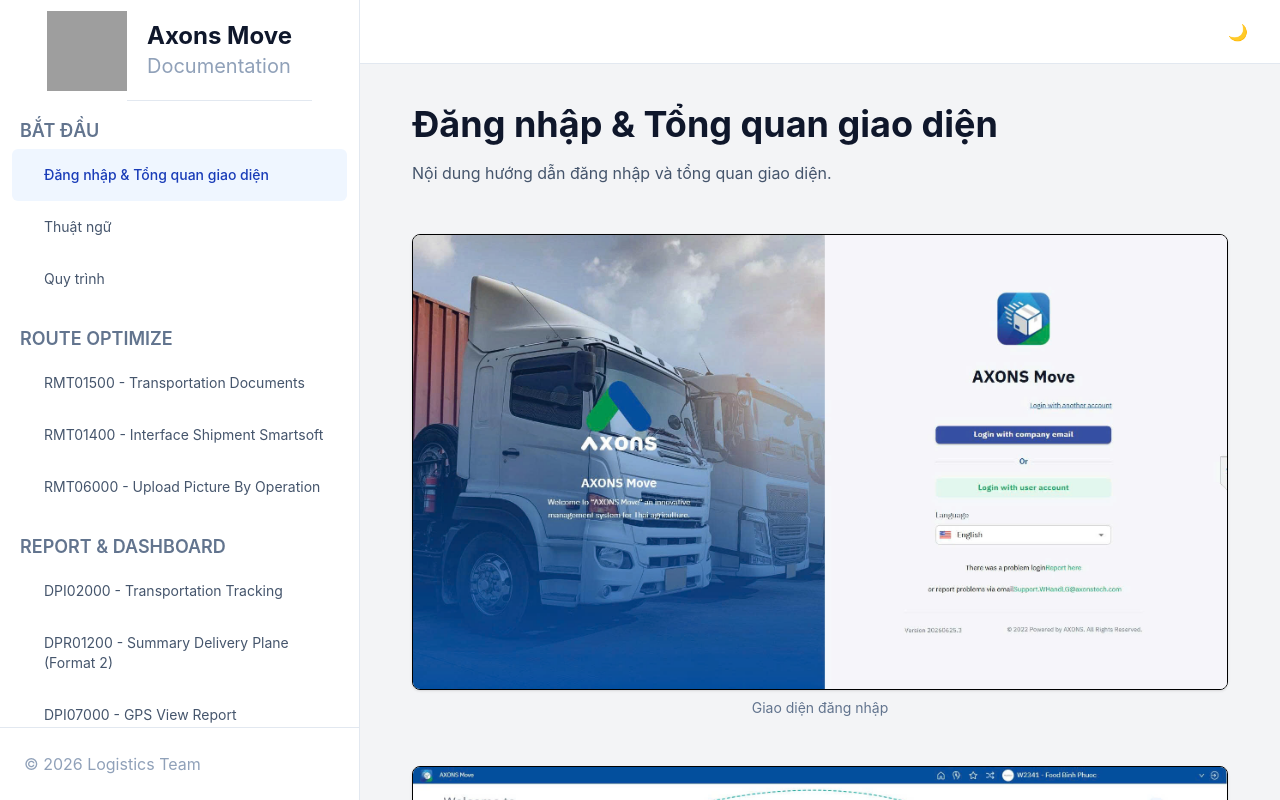
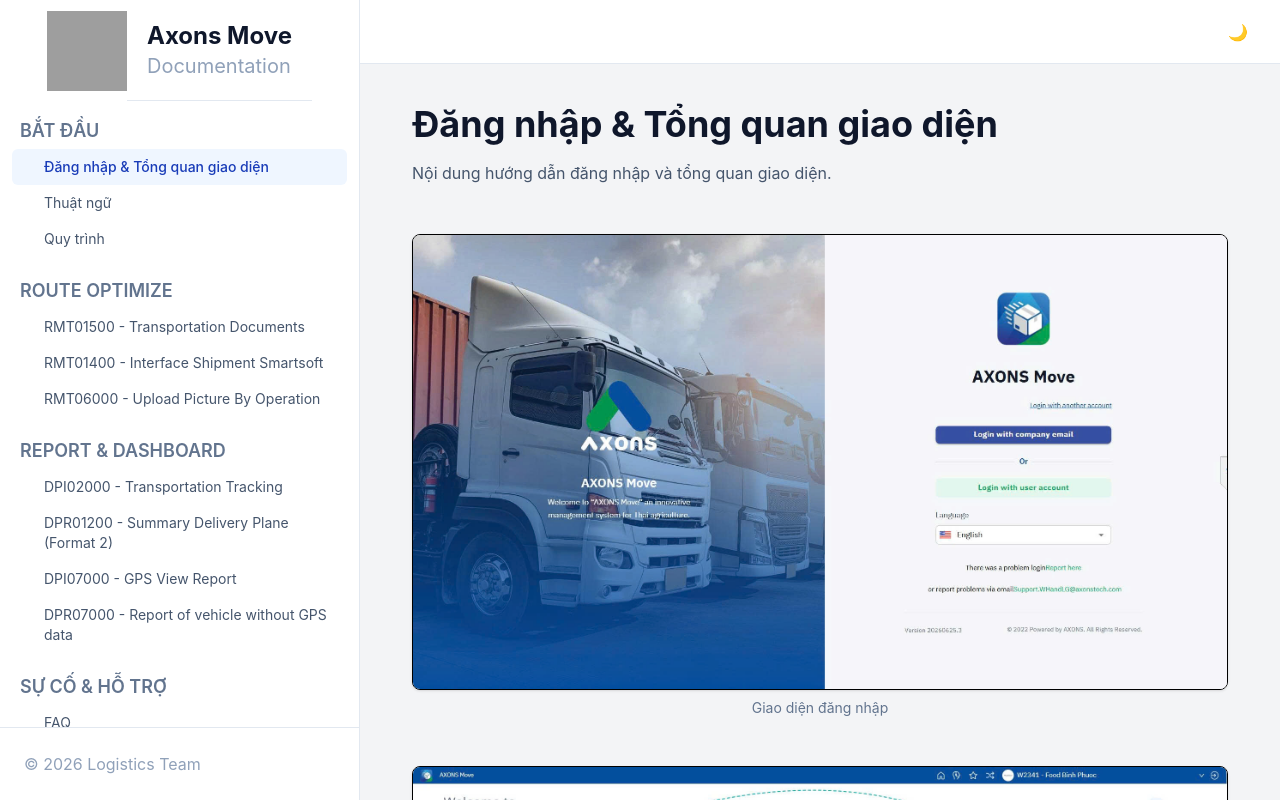
Before and after one commit to Batston/axons-move-docs, a React (Vite) app: page / in a window 1280 px wide. Built offline with nearby package versions, Linux system fonts and the light colour scheme; grey boxes are pictures that could not be loaded.

Commit message:
Update App.tsx

```diff
--- a/src/App.tsx
+++ b/src/App.tsx
@@ -49,7 +49,7 @@
                   <button
                     key={item.id}
                     onClick={() => setActiveId(item.id)}
-                    className={`w-full text-left pl-8 pr-4 py-4 rounded-md text-sm block ${
+                    className={`w-full text-left pl-8 pr-4 py-2 rounded-md text-sm block ${
                       activeId === item.id
                       ? 'bg-blue-50 text-blue-800 font-medium'
                       : 'text-slate-600 hover:bg-slate-100'
```
